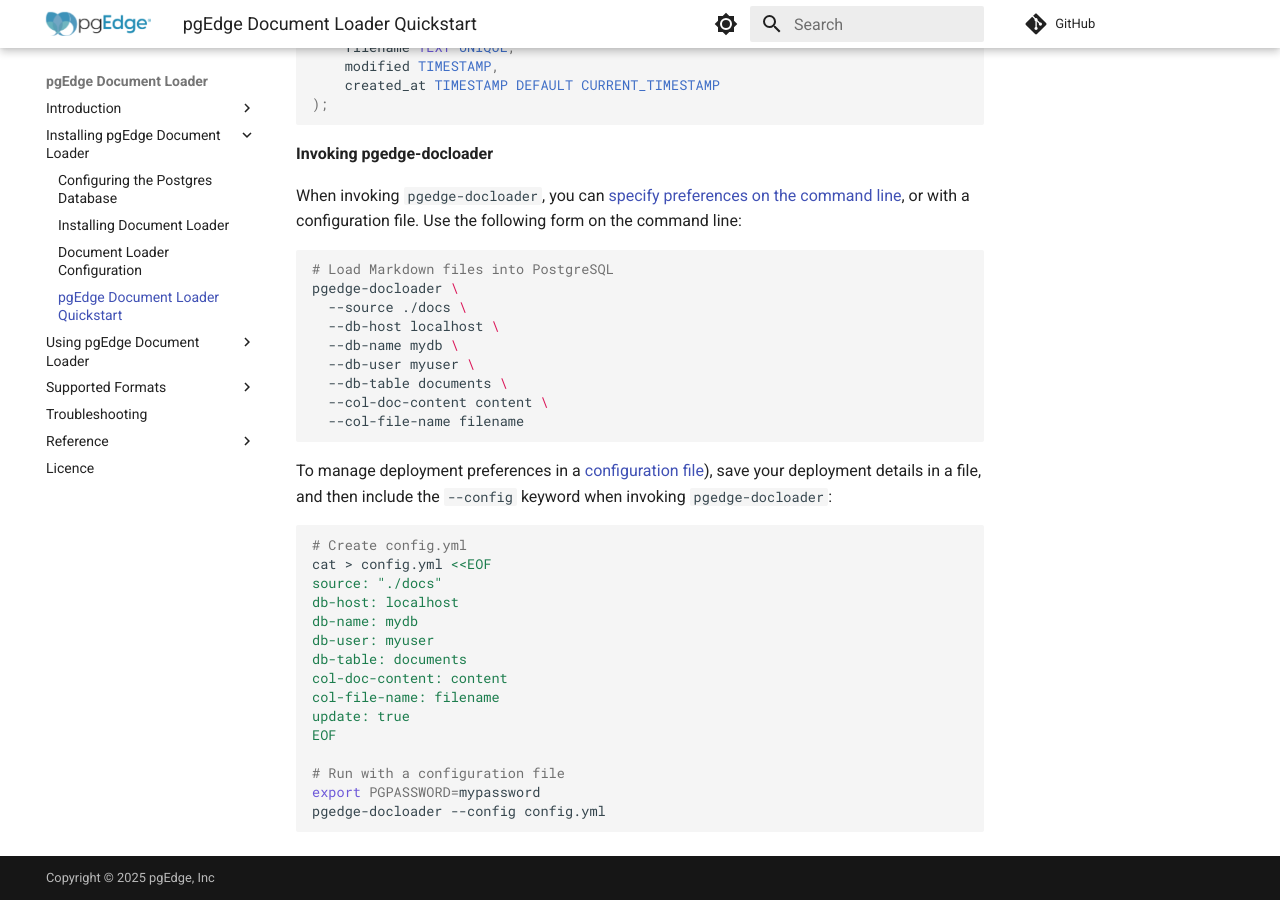
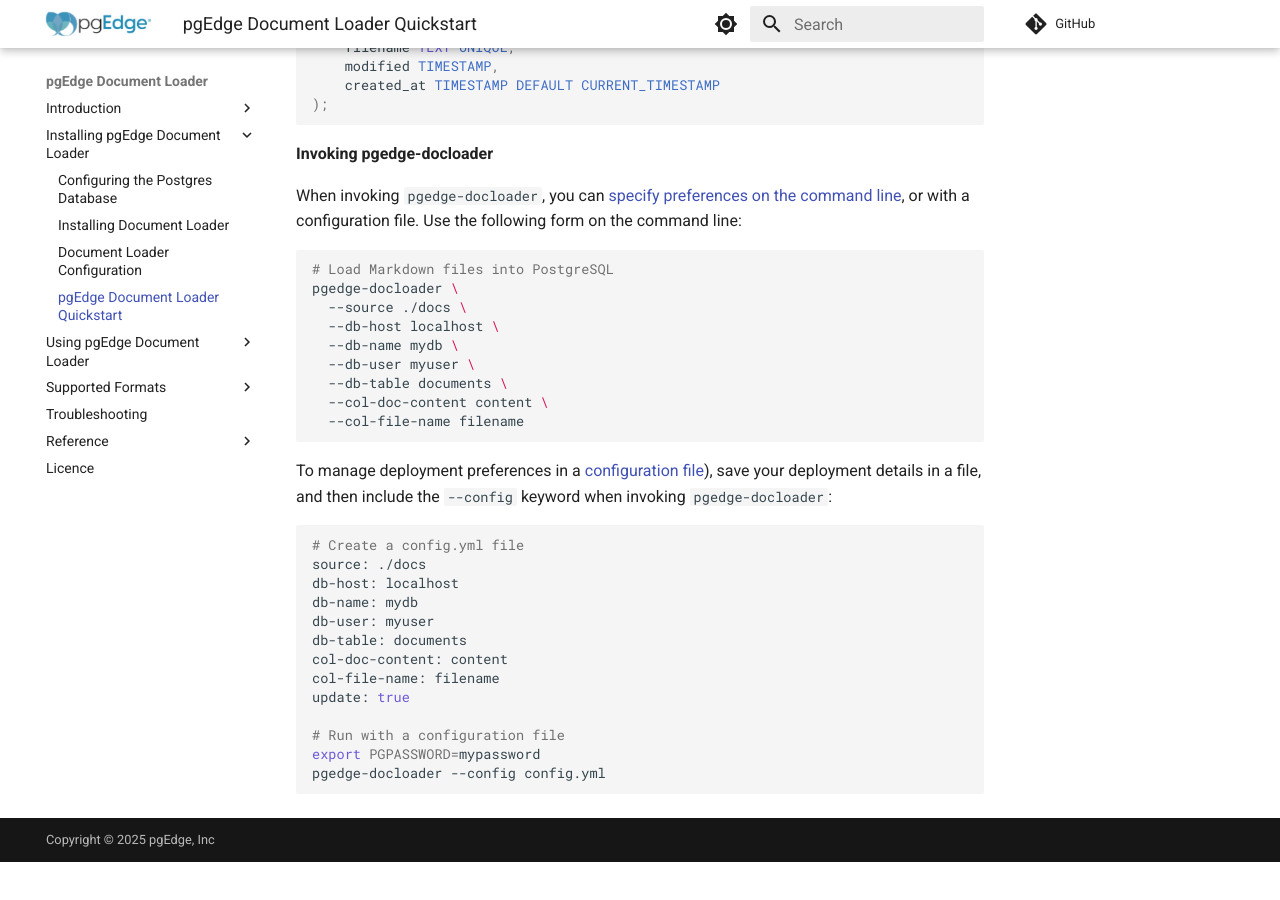
Before and after one commit to pgEdge/pgedge-docloader, an MkDocs documentation site: the page built from docs/quickstart.md, in a window 1280 px wide and 900 px high, scrolled down 973 px. Built offline with MkDocs 1.6.1 and Material for MkDocs 9.7.7, drawn with Linux system fonts in a browser that asks for light colours; comment, search, counter and statistics services are not loaded; after the commit the page ends 1835 px from its top, so only the background shows below that.

````diff
--- a/docs/quickstart.md
+++ b/docs/quickstart.md
@@ -61,9 +61,8 @@ pgedge-docloader \
 To manage deployment preferences in a [configuration file](configuration.md)), save your deployment details in a file, and then include the `--config` keyword when invoking `pgedge-docloader`:
 
 ```bash
-# Create config.yml
-cat > config.yml <<EOF
-source: "./docs"
+# Create a config.yml file
+source: ./docs
 db-host: localhost
 db-name: mydb
 db-user: myuser
@@ -71,7 +70,6 @@ db-table: documents
 col-doc-content: content
 col-file-name: filename
 update: true
-EOF
 
 # Run with a configuration file
 export PGPASSWORD=mypassword
````
